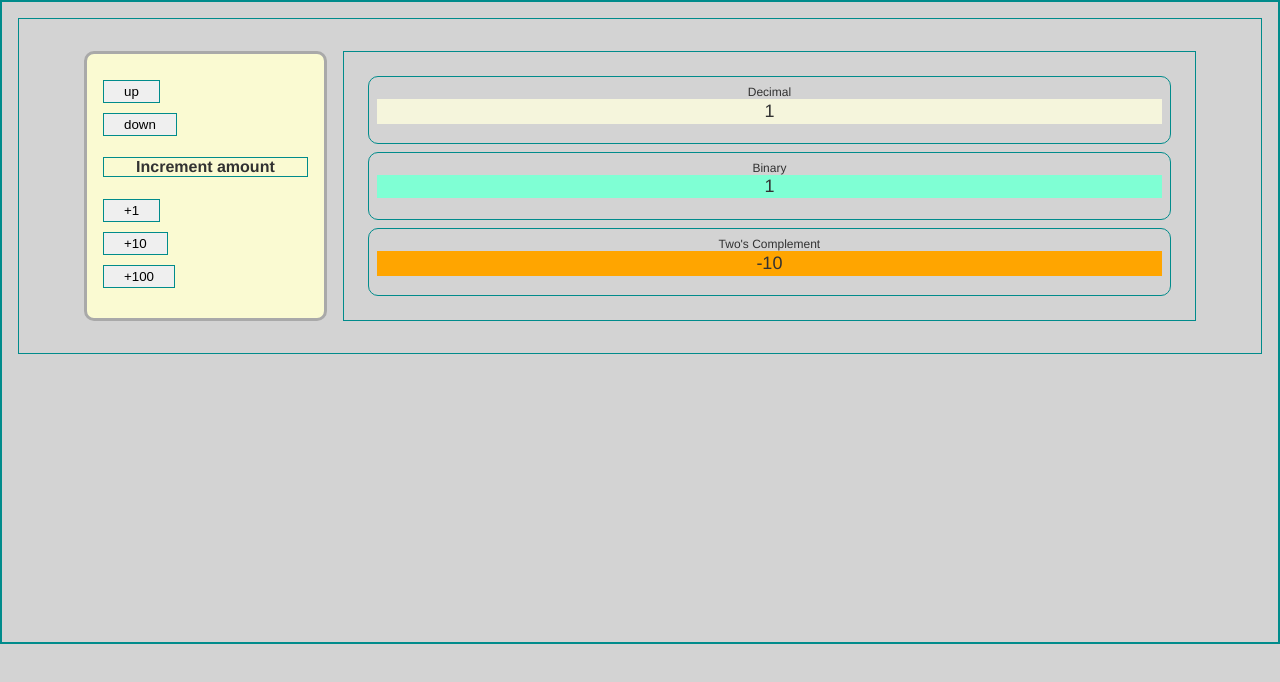
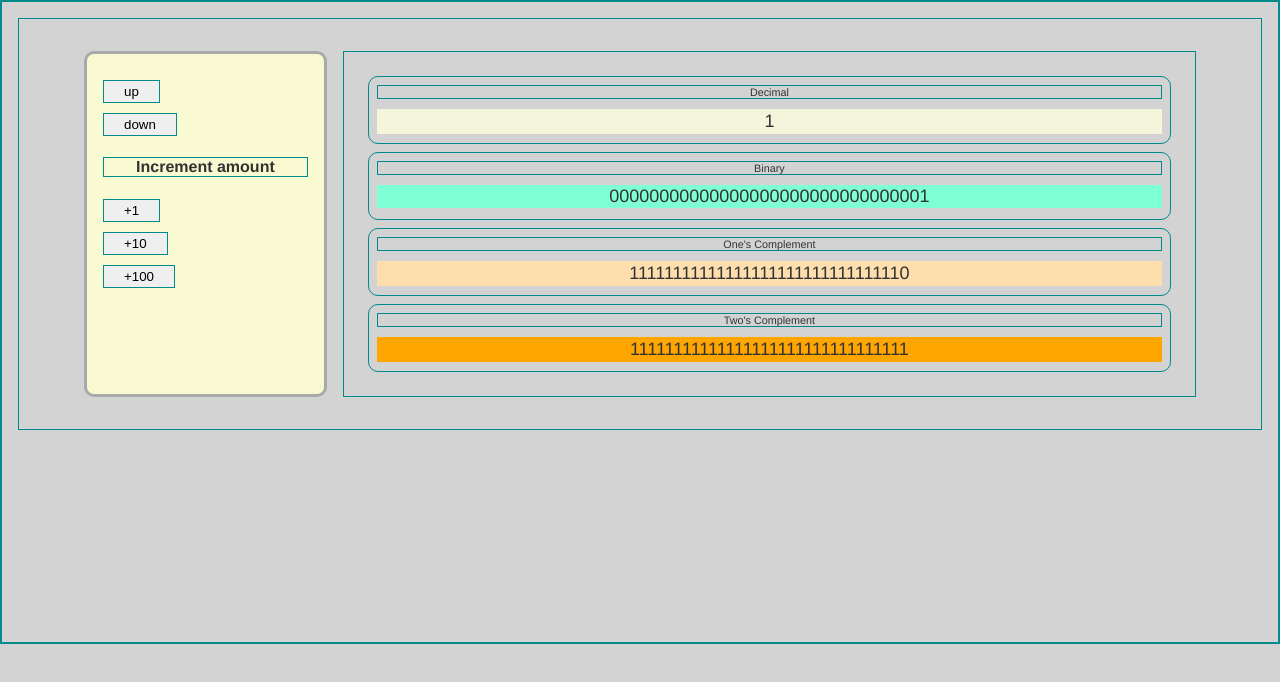
Before and after one commit to dannylee8/binary-playground, a plain HTML site: page index.html in a window 1280 px wide. Both pictures are taken after a click on the button "up". Drawn offline with Linux system fonts and the light colour scheme.

Commit message:
Add ones and twos complement

```diff
--- a/index.html
+++ b/index.html
@@ -1,11 +1,10 @@
 <!DOCTYPE html>
 <html lang="en">
-
   <head>
     <meta charset="UTF-8" />
     <meta name="viewport" content="width=device-width, initial-scale=1.0" />
     <title>Document</title>
-  <link rel="stylesheet" href="style.css">
+    <link rel="stylesheet" href="style.css" />
   </head>
 
   <body>
@@ -20,22 +19,32 @@
       </div>
       <div class="right-block">
         <div class="num-div">
+          <div class="label">
             Decimal
+          </div>
           <div id="dec" class="num-text">0</div>
         </div>
         <div class="num-div">
+          <div class="label">
             Binary
+          </div>
           <div id="bin" class="num-text">0</div>
         </div>
         <div class="num-div">
+          <div class="label">
+            One's Complement
+          </div>
+          <div id="ones" class="num-text">0</div>
+        </div>
+        <div class="num-div">
+          <div class="label">
             Two's Complement
+          </div>
           <div id="twos" class="num-text">0</div>
         </div>
-
       </div>
     </div>
 
     <script src="./script.js"></script>
   </body>
-
 </html>
--- a/script.js
+++ b/script.js
@@ -1,23 +1,47 @@
 // Try edit message
 let decimalEle = document.getElementById("dec");
 let binaryEle = document.getElementById("bin");
+let onesEle = document.getElementById("ones");
 let twosEle = document.getElementById("twos");
 
 let number = 0;
 let increment = 1;
 
+/**
+ * Return a string representing n as a 32-bit unsigned integer,
+ * in binary notation.
+ *
+ * https://exploringjs.com/impatient-js/ch_numbers.html#internally-bitwise-operators-work-with-32-bit-integers
+ */
+function b32(n) {
+  // >>> ensures highest bit isn’t interpreted as a sign
+  return (n >>> 0).toString(2).padStart(32, "0");
+}
+
+function b32ones(n) {
+  // >>> ensures highest bit isn’t interpreted as a sign
+  return (~n >>> 0).toString(2).padStart(32, "0");
+}
+
+function b32twos(n) {
+  // >>> ensures highest bit isn’t interpreted as a sign
+  return ((~n + 1) >>> 0).toString(2).padStart(32, "0");
+}
+
 function upClick() {
   number += increment;
   decimalEle.innerHTML = number;
-  binaryEle.innerHTML = (number.toString(2) >>> 0).toString(2);
-  twosEle.innerHTML = (~number.toString(2)).toString(2);
+  binaryEle.innerHTML = b32(number);
+  onesEle.innerHTML = b32ones(number);
+  twosEle.innerHTML = b32twos(number);
 }
 
 function downClick() {
   number -= increment;
   decimalEle.innerHTML = number;
-  binaryEle.innerHTML = (number.toString(2) >>> 0).toString(2);
-  twosEle.innerHTML = (~number.toString(2) >>> 0).toString(2);
+  binaryEle.innerHTML = b32(number);
+  onesEle.innerHTML = b32ones(number);
+  twosEle.innerHTML = b32twos(number);
 }
 
 function incrementClick(num) {
--- a/style.css
+++ b/style.css
@@ -60,6 +60,11 @@ body {
     background-color: beige;
   }
 
+  #ones {
+    border: solid 2px navajowhite;
+    background-color:navajowhite;
+  }
+
   #twos {
     border: solid 2px orange;
     background-color:orange;
@@ -81,3 +86,9 @@ body {
     margin: 10px 0px;
     padding: 3px 20px;
   }
+
+  .label {
+    margin-bottom: 10px;
+    font-size: .9em;
+    font-weight: 500;
+  }
```
Lines whose indentation alone changed are shown as unchanged.
